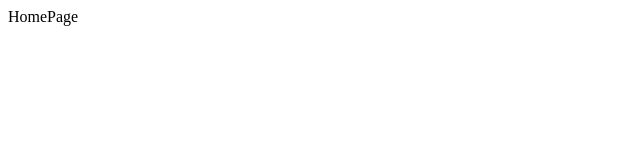
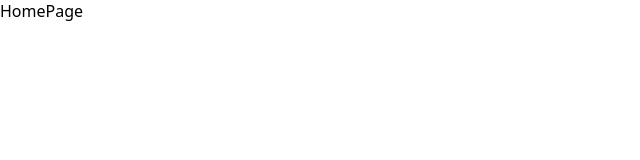
Before and after one commit to EricEchemane/FMH-Animal-Clinic-IMS, a Next.js app: page / in a window 1280 px wide. Shown: the top 160 px of the page, without its empty margins (0-640 px from the left). Built offline with nearby package versions, Linux system fonts and the light colour scheme.

Commit message:
setup initial global css file

```diff
--- a/src/pages/_app.tsx
+++ b/src/pages/_app.tsx
@@ -1,3 +1,4 @@
+import '../../styles/global.css';
 import type { AppType } from 'next/app';
 
 const MyApp: AppType = ({ Component, pageProps }) => {
--- /dev/null
+++ b/styles/global.css
@@ -0,0 +1,15 @@
+:root {
+  /* color pallette */
+  --yellow: #EBEF20;
+  --violet: #F230EA;
+  --brown: #814804;
+  --white: #fff;
+  --black: #000000;
+}
+
+* {
+  padding: 0;
+  margin: 0;
+  box-sizing: border-box;
+  font-family: system-ui, -apple-system, BlinkMacSystemFont, 'Segoe UI', Roboto, Oxygen, Ubuntu, Cantarell, 'Open Sans', 'Helvetica Neue', sans-serif;
+}
```
